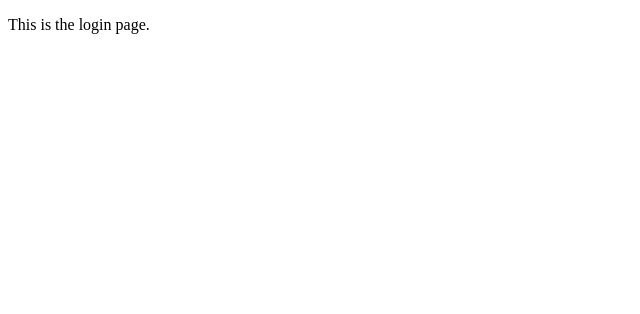
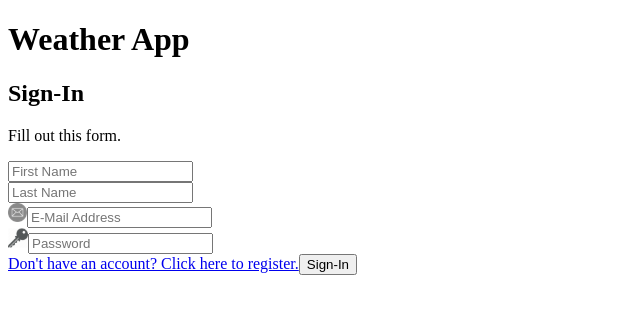
Before and after one commit to brooksmckinley/weather, a React (Create React App) app in the folder frontend/: page / in a window 1280 px wide. Shown: the top 314 px of the page, without its empty margins (0-640 px from the left). Built offline with nearby package versions, Linux system fonts and the light colour scheme.

Commit message:
Build basic login page structure

```diff
--- a/frontend/src/pages/Login.js
+++ b/frontend/src/pages/Login.js
@@ -1,5 +1,36 @@
+import { useState } from "react";
+import { Link } from "react-router-dom";
+import InputField from "../components/InputField";
+
 function Login() {
-    return <p>This is the login page.</p>
+    // Form field data
+    const [firstName, setFirstName] = useState("");
+    const [lastName, setLastName] = useState("");
+    const [email, setEmail] = useState("");
+    const [password, setPassword] = useState("");
+
+    // Insert code to submit the form
+    function submitForm() {
+        console.log("Submit button clicked.");
+    }
+
+    return (
+        <>
+            <h1>Weather App</h1>
+            <div>
+                <h2>Sign-In</h2>
+                <p>Fill out this form.</p>
+                <div>
+                    <InputField type="text" placeholder="First Name" onChange={(e) => { setFirstName(e.target.value) }} />
+                    <InputField type="text" placeholder="Last Name" onChange={(e) => { setLastName(e.target.value) }} />
+                </div>
+                <InputField type="email" placeholder="E-Mail Address" iconName="email.svg" onChange={(e) => { setEmail(e.target.value) } } />
+                <InputField type="password" placeholder="Password" iconName="password.svg" onChange={(e) => { setPassword(e.target.value) } } />
+                <Link to="/register">Don't have an account? Click here to register.</Link>
+                <button onClick={submitForm}>Sign-In</button>
+            </div>
+        </>
+    );
 }
 
 export default Login;
```
